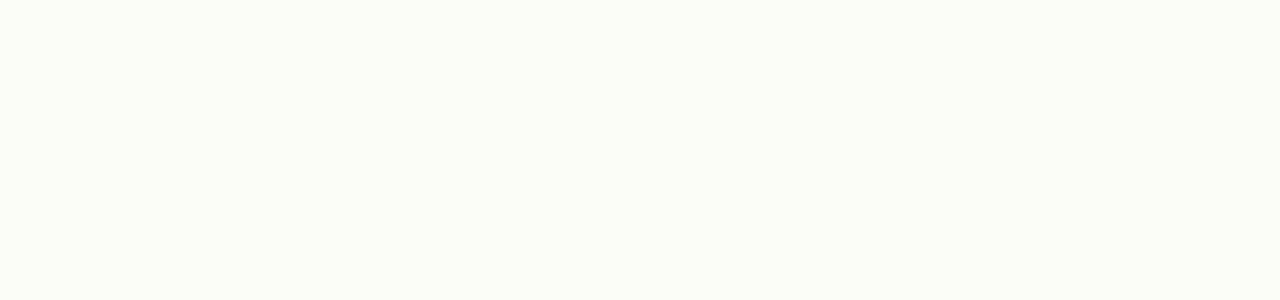
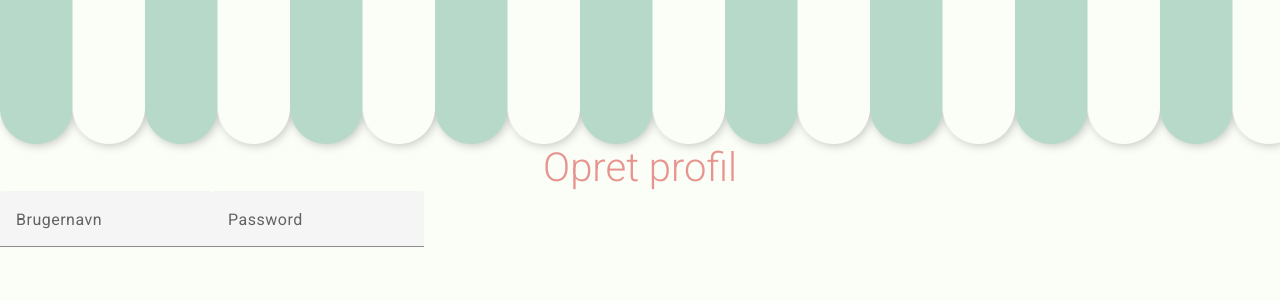
Before and after one commit to SkjoldD/Frood-web-app, an Angular app: page /signup in a window 1280 px wide. Shown: the top 300 px of the page. Built offline with nearby package versions, Linux system fonts and the light colour scheme.

Commit message:
adding startingpage and some inputfields profile

```diff
--- a/src/app/app-routing.module.ts
+++ b/src/app/app-routing.module.ts
@@ -4,12 +4,14 @@ import { HomepageComponent } from './components/homepage/homepage.component';
 import { ErrorComponentComponent } from './components/utilities/error-component/error-component.component';
 import { LoginpageComponent } from './components/loginpage/loginpage.component';
 import { SignupComponent } from './components/signup/signup.component';
+import { StartingpageComponent } from './components/startingpage/startingpage.component';
 
 
 const routes: Routes = [
   { path: '', component: HomepageComponent},
   { path: 'login', component: LoginpageComponent},
   { path: 'signup', component: SignupComponent},
+  { path: 'startingpage', component: StartingpageComponent},
   { path: '**', component: ErrorComponentComponent}
 ];
 
--- a/src/app/app.module.ts
+++ b/src/app/app.module.ts
@@ -17,6 +17,7 @@ import {MatInputModule} from '@angular/material/input';
 import {MatFormFieldModule} from '@angular/material/form-field';
 import {FormsModule} from '@angular/forms';
 import { SignupComponent } from './components/signup/signup.component';
+import { StartingpageComponent } from './components/startingpage/startingpage.component';
 
 @NgModule({
   declarations: [
@@ -25,7 +26,8 @@ import { SignupComponent } from './components/signup/signup.component';
     ProfileHomeComponent,
     ErrorComponentComponent,
     LoginpageComponent,
-    SignupComponent
+    SignupComponent,
+    StartingpageComponent
   ],
   imports: [
     BrowserModule,
--- a/src/app/components/homepage/homepage.component.html
+++ b/src/app/components/homepage/homepage.component.html
@@ -1,5 +1,5 @@
 <div class="complete-view">
-    <div class="top-banner">
+    <div class="top-banner-with-logo">
         <img class="top-logo" src="assets/logo/froodbannerlogo.png"/>
     </div>
 
--- a/src/app/components/loginpage/loginpage.component.css
+++ b/src/app/components/loginpage/loginpage.component.css
@@ -10,7 +10,7 @@
     margin-bottom: auto;
 }
 
-.velkommen-ven{
+.font-headlines{
     font-family: url(/assets/font/static/Montserrat-Regular.ttf);
     font-weight: 100;
     color: #E7948E;
@@ -25,7 +25,7 @@
     display: flex;
     justify-content: center;
     align-items: center;
-    height: 50%;
+    height: 40%;
     max-width: 70%;
     background-color: #F5ECE9;
     border-radius: 10px;
@@ -49,3 +49,26 @@ a:visited {
 .signup-text{
     text-align: center;
 }
+
+.loginbuttonarea{
+    justify-content: center;
+    display:flex;
+    flex-wrap: wrap;
+    height: 22vh;
+}
+
+.loginbutton{
+    text-align: center;
+    width: 70%;
+}
+
+.mdc-button {
+    width:250px;
+    min-width: 40vw;
+    max-width: 80vw;
+}
+
+.mat-mdc-raised-button.mat-accent {
+    --mdc-protected-button-container-color: #E7948E;
+    --mdc-protected-button-label-text-color: #fff;
+}
--- a/src/app/components/loginpage/loginpage.component.html
+++ b/src/app/components/loginpage/loginpage.component.html
@@ -1,12 +1,12 @@
-<div class="top-banner">
+<div class="top-banner-with-logo">
     <img class="top-logo" src="assets/logo/froodbannerlogo.png"/>
 </div>
 
 <div class="complete-view">
-    <div class="velkommen-ven"> Velkommen
+    <div class="font-headlines"> Velkommen
     </div>
 
-    <div class="velkommen-ven"> ven!
+    <div class="font-headlines"> ven!
     </div>
 
     <div class="login-box-container">
@@ -23,4 +23,9 @@
     <div class="plaintext signup-text">
         Ikke medlem? <a href="signup">Sign up</a>
     </div>
+    <div class="loginbuttonarea">
+        <div class="loginbutton">
+            <button mat-raised-button color="accent"
+        (click)="loginButtonClick()">Log Ind</button>
+        </div>
 </div>
--- a/src/app/components/loginpage/loginpage.component.ts
+++ b/src/app/components/loginpage/loginpage.component.ts
@@ -1,4 +1,5 @@
 import { Component } from '@angular/core';
+import { Router } from '@angular/router';
 
 @Component({
   selector: 'app-loginpage',
@@ -7,4 +8,11 @@ import { Component } from '@angular/core';
 })
 export class LoginpageComponent {
 
+  constructor(private _router: Router) {
+
+  }
+
+  loginButtonClick(){
+    this._router.navigate(['startingpage'])
+  }
 }
--- a/src/app/components/signup/signup.component.html
+++ b/src/app/components/signup/signup.component.html
@@ -1 +1,19 @@
-<div class="complete-view"></div>
+<div class="complete-view">
+
+    <div class="top-banner-no-logo">
+    </div>
+
+    <div class="font-headlines"> Opret profil
+    </div>
+    <div class="login-box-container">
+        <mat-form-field class="input-field">
+            <mat-label>Brugernavn</mat-label>
+            <input matInput placeholder="Ditnavn@mail.com" value="">
+        </mat-form-field>
+
+        <mat-form-field class="input-field">
+            <mat-label>Password</mat-label>
+            <input matInput placeholder="*********" value="">
+        </mat-form-field>
+    </div>
+</div>
--- /dev/null
+++ b/src/app/components/startingpage/startingpage.component.html
@@ -0,0 +1 @@
+<p>startingpage works!</p>
--- a/src/styles.css
+++ b/src/styles.css
@@ -14,7 +14,7 @@ body { margin: 0; font-family: Roboto, "Helvetica Neue", sans-serif; }
     height: 100vh;
   }
 
-.top-banner {
+.top-banner-with-logo {
     display: flex;
     justify-content: center;
     background-image: url(/assets/banner/topbanner.png);
@@ -24,6 +24,26 @@ body { margin: 0; font-family: Roboto, "Helvetica Neue", sans-serif; }
     background-size: contain;
     filter: drop-shadow(2px 2px 4px rgba(0, 0, 0, 0.20));
 }
+
+.top-banner-no-logo {
+    display: flex;
+    justify-content: center;
+    background-image: url(/assets/banner/topbanner.png);
+    background-repeat: repeat-x;
+    height: 18vh;
+    width: 100%;
+    background-size: contain;
+    filter: drop-shadow(2px 2px 4px rgba(0, 0, 0, 0.20));
+}
+
 .plaintext {
     color: #9F9F9F ;
 }
+
+.font-headlines{
+    font-family: url(/assets/font/static/Montserrat-Regular.ttf);
+    font-weight: 100;
+    color: #E7948E;
+    font-size: 40px;
+    text-align: center;
+}
```
Also changed, not shown: src/app/components/startingpage/startingpage.component.ts (added, +10 -0 lines), src/app/components/startingpage/startingpage.component.css (added), 1 other file (tests, documents, lock files or other folders).
